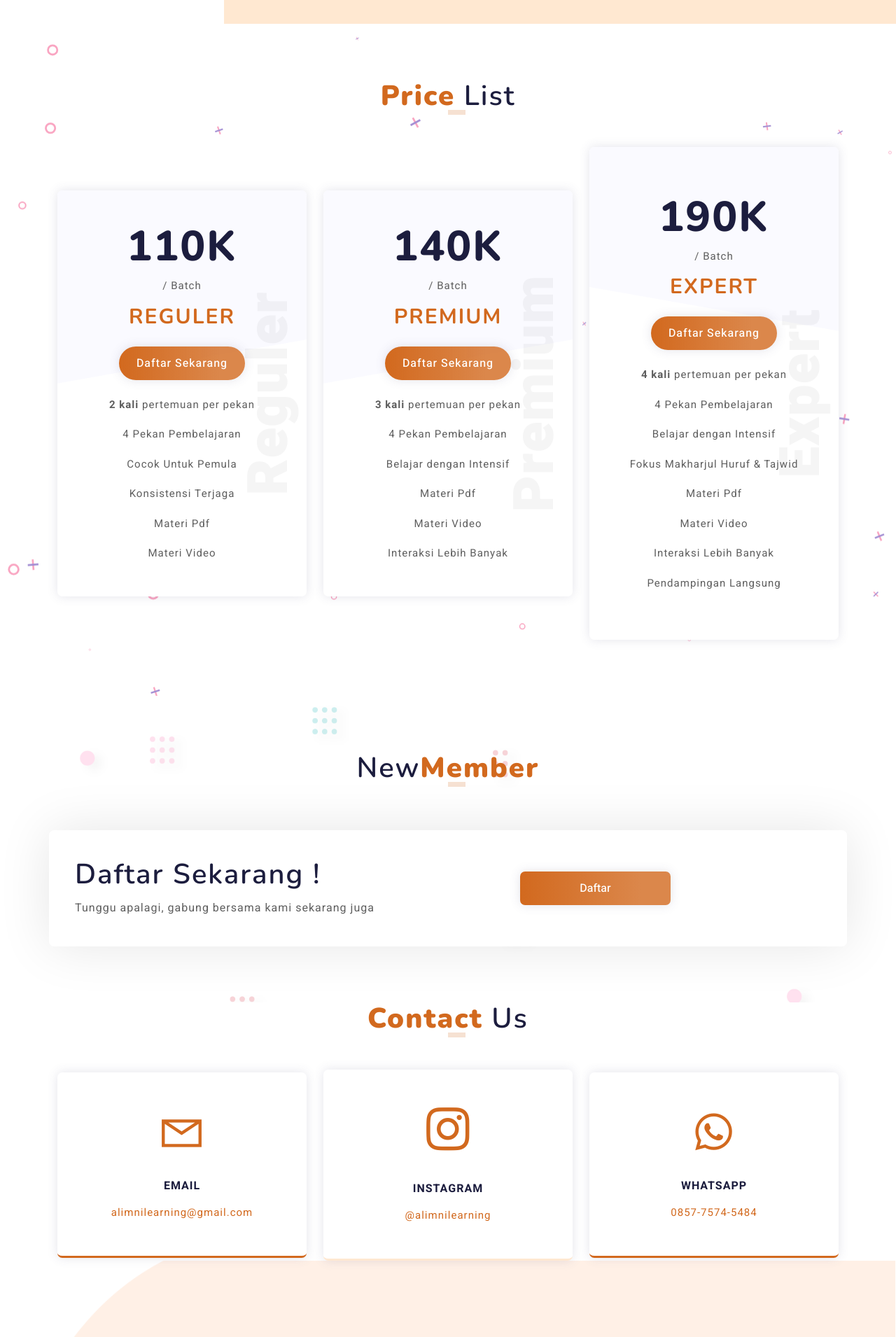
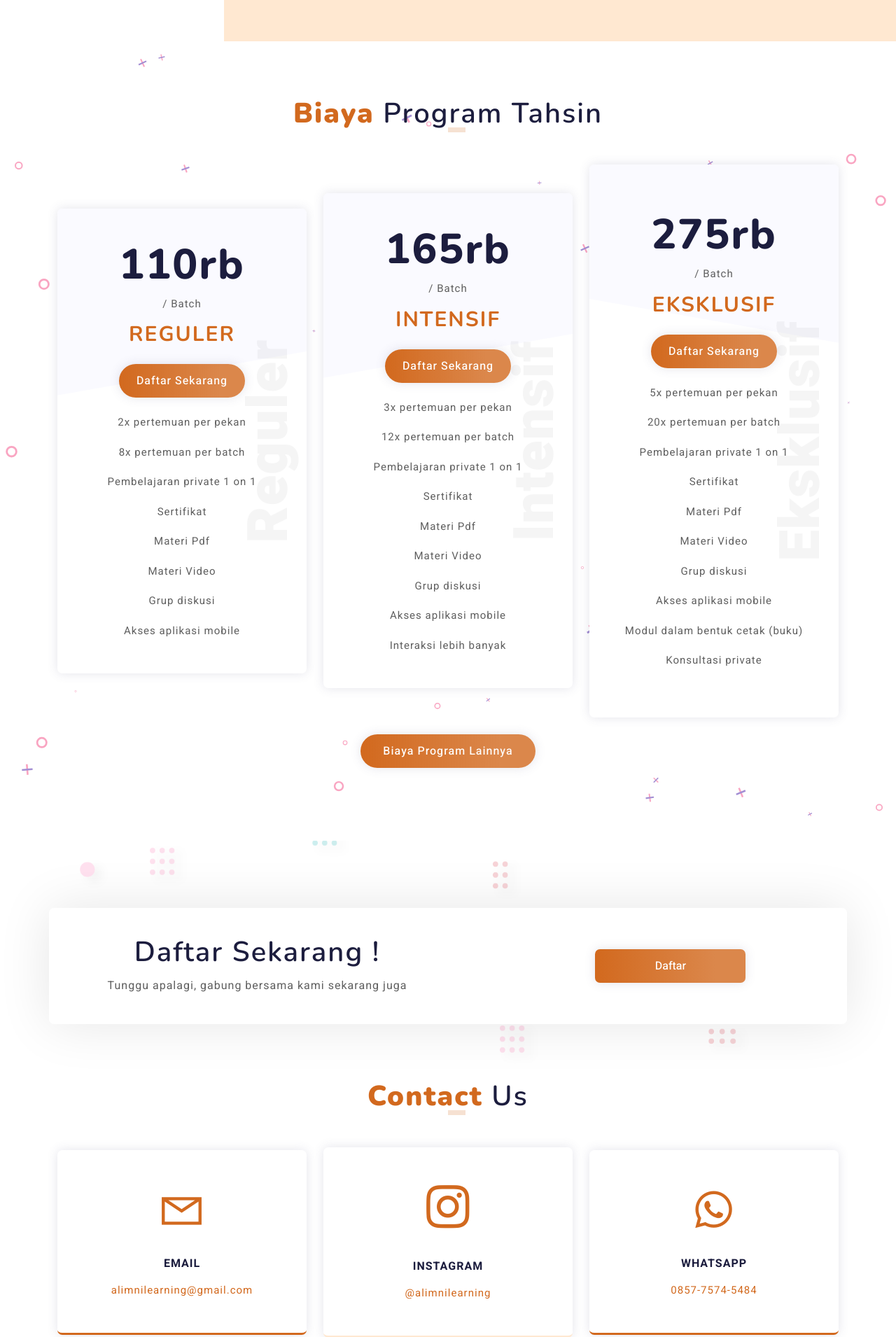
Before and after one commit to liraproject/master-alimni, a Laravel app: page / in a window 1280 px wide. Shown: the part 2447-4357 px from the top of the page at 70% size. Run offline with Laravel 12, Linux system fonts and the light colour scheme; some libraries are stand-ins or nearby versions; some web fonts are replaced.

Commit message:
Tune up copywriting

```diff
--- a/resources/views/components/landing-page/fitur-section.blade.php
+++ b/resources/views/components/landing-page/fitur-section.blade.php
@@ -9,7 +9,7 @@
                         <div class="bar bar-bottom"></div>
                         <div class="bar bar-left"></div>
                     </div>
-                    <h6>What You Get</h6>
+                    <h6>Keunggulan</h6>
                     <h2 class="title">Apa Yang Kamu <b class="text-theme">Dapatkan</b> </h2>
                 </div>
             </div>
@@ -34,7 +34,7 @@
                     <div class="step-desc">
                         <h4>Materi Terstruktur</h4>
                         <p class="mb-0">
-                            Kurikulum pembelajaran yang terorganisir, mulai dari dasar hingga lanjutan, memudahkan Anda untuk belacar secara sistematis dan efektif.
+                            Kurikulum yang terorganisir, mulai dari pemula hingga lanjutan, memudahkan anda untuk belajar secara <b class="text-theme">sistematis dan efektif.</b> Semua tersedia dalam satu <b class="text-theme">aplikasi mobile</b>
                         </p>
                     </div>
                 </div>
@@ -52,9 +52,9 @@
                         <div class="step-num">02</div>
                     </div>
                     <div class="step-desc">
-                        <h4>Mentor Berpengalaman</h4>
+                        <h4>Pengajar Berpengalaman</h4>
                         <p class="mb-0">
-                            Didampingi oleh mentor ahli di bidangnya, siap membimbing Anda dengan metode yang tepat dan personalisasi sesuai kebutuhan.
+                            Didampingi oleh pengajar ahli di bidangnya, siap membimbing anda dengan metode yang tepat dan <b class="text-theme">personalisasi sesuai kebutuhan. </b> Sebagian sudah memiliki <b class="text-theme">Sanad Al Qur'an</b>
                         </p>
                     </div>
                 </div>
@@ -70,7 +70,7 @@
                     <div class="step-desc">
                         <h4>Konsultasi</h4>
                         <p class="mb-0">
-                            Sesi konsultasi berkala dengan mentor untuk evaluasi perkembangan, solusi kendala, dan motivasi agar tetap konsisten dalam belajar agama.
+                            Sesi konsultasi secara <b class="text-theme">private dengan pengajar</b> untuk evaluasi perkembangan, solusi kendala, dan motivasi agar tetap konsisten dalam belajar
                         </p>
                     </div>
                 </div>
--- a/resources/views/components/landing-page/hero-section.blade.php
+++ b/resources/views/components/landing-page/hero-section.blade.php
@@ -12,10 +12,8 @@
                         src="{{ asset('images/illustrations/hero.svg') }}" alt="">
                 </div>
                 <div class="col-lg-6 col-md-12 mt-5 mt-lg-0">
-                    <h1 class="mb-4 wow fadeInUp" data-wow-duration="1.5s">Online <b class="text-theme">Learning</b>
-                        Belajar Agama Lebih Mudah, Cukup dari Rumah</h1>
-                    <p class="lead mb-4 wow fadeInUp" data-wow-duration="2s" data-wow-delay="0.3s">Penyedia Jasa
-                        Kursus Online Untuk Mendalami Agama Sesuai Ajaran Salaful Ummah</p>
+                    <h1 class="mb-4 wow fadeInUp" data-wow-duration="1.5s">Online <b class="text-theme">Private Tahsin dan Tahfidz</b> Al Qur'an</h1>
+                    <p class="lead mb-4 wow fadeInUp" data-wow-duration="2s" data-wow-delay="0.3s">Tempat belajar quran secara online berbasis aplikasi yang sesuai aqidah salaful ummah</p>
                     <a class="btn btn-dark wow fadeInUp" data-wow-duration="3s" data-wow-delay="0.5s" href="#"
                         data-text="Daftar">
                         <span>N</span><span>e</span><span>w</span><span></span>
--- a/resources/views/components/landing-page/list-program-section.blade.php
+++ b/resources/views/components/landing-page/list-program-section.blade.php
@@ -26,6 +26,7 @@
                 <div class="row">
                     {{-- Tahsin --}}
                     <div class="col-lg-6 col-md-6">
+                        <a href="#" class="text-dark">
                             <div class="featured-item style-3">
                                 <div class="featured-icon">
                                     <i class="fab fa-readme"></i>
@@ -34,12 +35,18 @@
                                     <h5>Tahsin</h5>
                                 </div>
                                 <div class="featured-desc">
-                                <p>Program ini dirancang untuk membantu Anda membaca Al-Qur'an dengan lancar dan tepat, sesuai tajwid dan makhraj yang benar</p>
+                                    <p>
+                                        Program ini dirancang untuk membantu anda <b class="text-theme">membaca Al-Qur'an dengan lancar dan tepat</b> sesuai tajwid dan makhraj yang benar
+                                        <br/>
+                                        <a href="#"><i>Selengkapnya ></i></a>
+                                    </p>
                                 </div>
                             </div>
+                        </a>
                     </div>
                     {{-- Tahfidz --}}
                     <div class="col-lg-6 col-md-6 mt-4">
+                        <a href="#" class="text-dark">
                             <div class="featured-item style-3">
                                 <div class="featured-icon">
                                     <i class="fas fa-quran"></i>
@@ -48,12 +55,18 @@
                                     <h5>Tahfidz</h5>
                                 </div>
                                 <div class="featured-desc">
-                                <p>Program menghafal Al-Qur'an dengan metode terstruktur dan bimbingan mentor berpengalaman. Cocok untuk semua level, dari pemula hingga lanjutan.</p>
+                                    <p>
+                                        Program menghafal Al-Qur'an dengan metode terstruktur, membantu anda untuk <b class="text-theme">menjaga hafalan</b> dan menjadi teman anda untuk <b class="text-theme">menghafal 30 juz</b>
+                                        <br/>
+                                        <a href="#"><i>Selengkapnya ></i></a>
+                                    </p>
                                 </div>
                             </div>
+                        </a>
                     </div>
                     {{-- Tilawah --}}
                     <div class="col-lg-6 col-md-6 mt-3 mt-md-0">
+                        <a href="#" class="text-dark">
                             <div class="featured-item style-3">
                                 <div class="featured-icon">
                                     <i class="fas fa-book-reader"></i>
@@ -62,9 +75,14 @@
                                     <h5>Tilawah</h5>
                                 </div>
                                 <div class="featured-desc">
-                                <p>Program ini fokus pada penguasaan dalam melantunkan ayat-ayat Al-Qur'an dengan indah dan benar</p>
+                                    <p>
+                                        Program ini fokus pada penguasaan dalam melantunkan ayat-ayat Al-Qur'an dengan indah dan benar
+                                        <br/>
+                                        <a href="#"><i>Selengkapnya ></i></a>
+                                    </p>
                                 </div>
                             </div>
+                        </a>
                     </div>
                     {{-- Bahasa Arab --}}
                     <div class="col-lg-6 col-md-6 mt-4">
--- a/resources/views/components/landing-page/navbar-section.blade.php
+++ b/resources/views/components/landing-page/navbar-section.blade.php
@@ -23,16 +23,16 @@
                                     <a class="nav-link" href="#hero">Home</a>
                                 </li>
                                 <li class="nav-item ">
-                                    <a class="nav-link " href="#fitur">Features</a>
+                                    <a class="nav-link " href="#fitur">Keunggulan</a>
                                 </li>
                                 <li class="nav-item ">
                                     <a class="nav-link " href="#list-program">Program</a>
                                 </li>
                                 <li class="nav-item ">
-                                    <a class="nav-link " href="#price-list">Price</a>
+                                    <a class="nav-link " href="#price-list">Biaya</a>
                                 </li>
                                 <li class="nav-item ">
-                                    <a class="nav-link " href="#contact" >Contact Us</a>
+                                    <a class="nav-link " href="#contact" >Kontak</a>
                                 </li>
                             </ul>
                         </div>
--- a/resources/views/components/landing-page/price-list-section.blade.php
+++ b/resources/views/components/landing-page/price-list-section.blade.php
@@ -10,7 +10,7 @@
                         <div class="bar bar-bottom"></div>
                         <div class="bar bar-left"></div>
                     </div>
-                    <h2><b class="text-theme">Price</b> List</h2>
+                    <h2><b class="text-theme">Biaya</b> Program Tahsin</h2>
                 </div>
             </div>
         </div>
@@ -21,7 +21,7 @@
                     <div class="price-inside">Reguler</div>
                     <div class="price-header">
                         <div class="price-value">
-                            <h2>110K</h2>
+                            <h2>110rb</h2>
                             <span>/ Batch</span>
                         </div>
                         <h3 class="price-title">Reguler</h3>
@@ -33,26 +33,28 @@
                     </a>
                     <div class="price-list">
                         <ul class="list-unstyled">
-                            <li><b>2 kali</b> pertemuan per pekan</li>
-                            <li>4 Pekan Pembelajaran</li>
-                            <li>Cocok Untuk Pemula</li>
-                            <li>Konsistensi Terjaga</li>
+                            <li>2x pertemuan per pekan</li>
+                            <li>8x pertemuan per batch</li>
+                            <li>Pembelajaran private 1 on 1</li>
+                            <li>Sertifikat</li>
                             <li>Materi Pdf</li>
                             <li>Materi Video</li>
+                            <li>Grup diskusi</li>
+                            <li>Akses aplikasi mobile</li>
                         </ul>
                     </div>
                 </div>
             </div>
             {{-- Premium --}}
-            <div class="col-lg-4 col-md-12 mt-5 mt-lg-0 wow slideInDown" data-wow-duration="2s">
+            <div class="col-lg-4 col-md-12 mt-5 mt-lg-0 wow slideInUp" data-wow-duration="2s">
                 <div class="price-table">
-                    <div class="price-inside">Premium</div>
+                    <div class="price-inside">Intensif</div>
                     <div class="price-header">
                         <div class="price-value">
-                            <h2>140K</h2>
+                            <h2>165rb</h2>
                             <span>/ Batch</span>
                         </div>
-                        <h3 class="price-title">Premium</h3>
+                        <h3 class="price-title">Intensif</h3>
                     </div>
                     <a class="btn btn-theme btn-circle my-4" href="#" data-text="Daftar Sekarang">
                         <span>D</span><span>a</span><span>f</span><span>t</span><span>a</span><span>r</span>
@@ -61,12 +63,15 @@
                     </a>
                     <div class="price-list">
                         <ul class="list-unstyled">
-                            <li><b>3 kali</b> pertemuan per pekan</li>
-                            <li>4 Pekan Pembelajaran</li>
-                            <li>Belajar dengan Intensif </li>
+                            <li>3x pertemuan per pekan</li>
+                            <li>12x pertemuan per batch</li>
+                            <li>Pembelajaran private 1 on 1</li>
+                            <li>Sertifikat</li>
                             <li>Materi Pdf</li>
                             <li>Materi Video</li>
-                            <li>Interaksi Lebih Banyak</li>
+                            <li>Grup diskusi</li>
+                            <li>Akses aplikasi mobile</li>
+                            <li>Interaksi lebih banyak</li>
                         </ul>
                     </div>
                 </div>
@@ -74,13 +79,13 @@
             {{-- Expert --}}
             <div class="col-lg-4 col-md-12 mt-5 mt-lg-0 wow slideInRight" data-wow-duration="2s">
                 <div class="price-table active">
-                    <div class="price-inside">Expert</div>
+                    <div class="price-inside">Eksklusif</div>
                     <div class="price-header">
                         <div class="price-value">
-                            <h2>190K</h2>
+                            <h2>275rb</h2>
                             <span>/ Batch</span>
                         </div>
-                        <h3 class="price-title">Expert</h3>
+                        <h3 class="price-title">Eksklusif</h3>
                     </div>
                     <a class="btn btn-theme btn-circle my-4" href="#" data-text="Daftar Sekarang">
                         <span>D</span><span>a</span><span>f</span><span>t</span><span>a</span><span>r</span>
@@ -89,18 +94,27 @@
                     </a>
                     <div class="price-list">
                         <ul class="list-unstyled">
-                            <li><b>4 kali</b> pertemuan per pekan</li>
-                            <li>4 Pekan Pembelajaran</li>
-                            <li>Belajar dengan Intensif </li>
-                            <li>Fokus Makharjul Huruf & Tajwid</li>
+                            <li>5x pertemuan per pekan</li>
+                            <li>20x pertemuan per batch</li>
+                            <li>Pembelajaran private 1 on 1</li>
+                            <li>Sertifikat</li>
                             <li>Materi Pdf</li>
                             <li>Materi Video</li>
-                            <li>Interaksi Lebih Banyak</li>
-                            <li>Pendampingan Langsung</li>
+                            <li>Grup diskusi</li>
+                            <li>Akses aplikasi mobile</li>
+                            <li>Modul dalam bentuk cetak (buku)</li>
+                            <li>Konsultasi private</li>
                         </ul>
                     </div>
                 </div>
             </div>
+            <div class="col-12 text-center wow slideInUp" data-wow-duration="2s">
+                <a class="btn btn-theme btn-circle my-4" href="#" data-text="Biaya Program Lainnya">
+                    <span>I</span><span>n</span><span>f</span><span>o</span><span></span>
+                    <span>H</span><span>a</span><span>r</span><span>g</span><span>a</span><span></span>
+                    <span>s</span><span>e</span><span>l</span><span>e</span><span>n</span><span>g</span><span>k</span><span>a</span><span>p</span><span>n</span><span>y</span><span>a</span>
+                </a>
+            </div>
         </div>
     </div>
 </section>
--- a/resources/views/landing-page.blade.php
+++ b/resources/views/landing-page.blade.php
@@ -29,7 +29,7 @@
         <!--New Member start-->
         <section id="new-member" class="" data-bg-img="{{ asset('assets/images/pattern/03.png') }}">
             <div class="row justify-content-center text-center">
-                <div class="col-lg-8 col-md-12">
+                {{-- <div class="col-lg-8 col-md-12">
                     <div class="section-title">
                         <div class="title-effect">
                             <div class="bar bar-top"></div>
@@ -40,7 +40,7 @@
                         <h2>New<b class="text-theme">Member</b></h2>
                     </div>
                 </div>
-            </div>
+            </div> --}}
             <div class="subscribe-box mt-3">
                 <div class="container wow fadeInUp" data-wow-duration="3s">
                     <div class="row subscribe-inner align-items-center">
```
Lines whose indentation alone changed are shown as unchanged.
